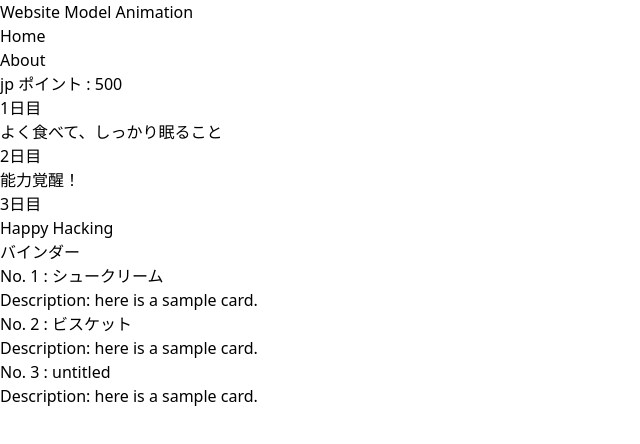
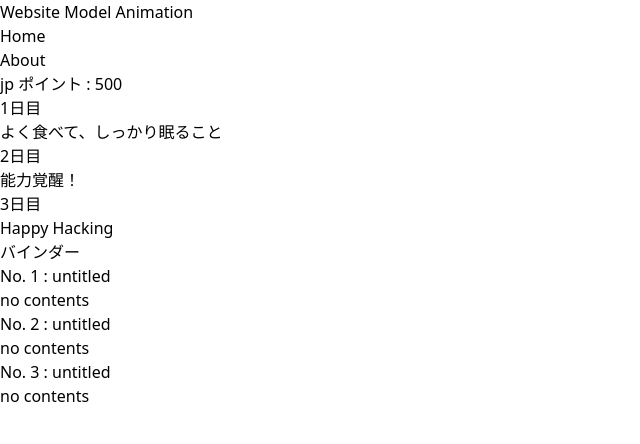
Before and after one commit to chambaoo/website-model-animation, a React (Vite) app: page / in a window 1280 px wide. Shown: the top 444 px of the page, without its empty margins (0-640 px from the left). Built offline with nearby package versions, Linux system fonts and the light colour scheme.

Commit message:
update: export type

```diff
--- a/src/App.tsx
+++ b/src/App.tsx
@@ -1,6 +1,6 @@
 import { motion } from 'framer-motion';
 import Point from './components/Point';
-import Card from './components/Card';
+import Card from './components/CardItem';
 
 function App() {
 
--- a/src/components/Card.tsx
+++ /dev/null
@@ -1,20 +0,0 @@
-import React, { FC } from "react";
-interface CardItem {
-  id: number;
-  name: string;
-
-}
-
-const Card = (props: CardItem) => {
-
-    return (
-      <>
-        <a href="#card1" class="block max-w-sm p-6 bg-white border border-gray-200 rounded-lg shadow hover:bg-gray-100 dark:bg-gray-800 dark:border-gray-700 dark:hover:bg-gray-700">
-        <h5 class="mb-2 text-2xl font-bold tracking-tight text-gray-900 dark:text-white">No. {props.id} : {props.name ?? 'untitled'}</h5>
-        <p class="font-normal text-gray-700 dark:text-gray-400">Description: here is a sample card.</p>
-        </a>
-      </>
-    )
-  }
-
-  export default Card
--- /dev/null
+++ b/src/components/CardItem.tsx
@@ -0,0 +1,16 @@
+import React, { FC } from "react";
+import type { Card } from '../domain/object/Card';
+
+const CardItem = (props: Card) => {
+
+    return (
+      <>
+        <a href="#card1" class="block max-w-sm p-6 bg-white border border-gray-200 rounded-lg shadow hover:bg-gray-100 dark:bg-gray-800 dark:border-gray-700 dark:hover:bg-gray-700">
+        <h5 class="mb-2 text-2xl font-bold tracking-tight text-gray-900 dark:text-white">No. {props.id} : {props.title ?? 'untitled'}</h5>
+        <p class="font-normal text-gray-700 dark:text-gray-400">{props.description ?? 'no contents'}</p>
+        </a>
+      </>
+    )
+  }
+
+  export default CardItem
--- /dev/null
+++ b/src/domain/object/Card.ts
@@ -0,0 +1,7 @@
+export interface Card {
+    id: number;
+    title: string;
+    description?: string;
+    // TODO
+    // tag:
+  }
```
